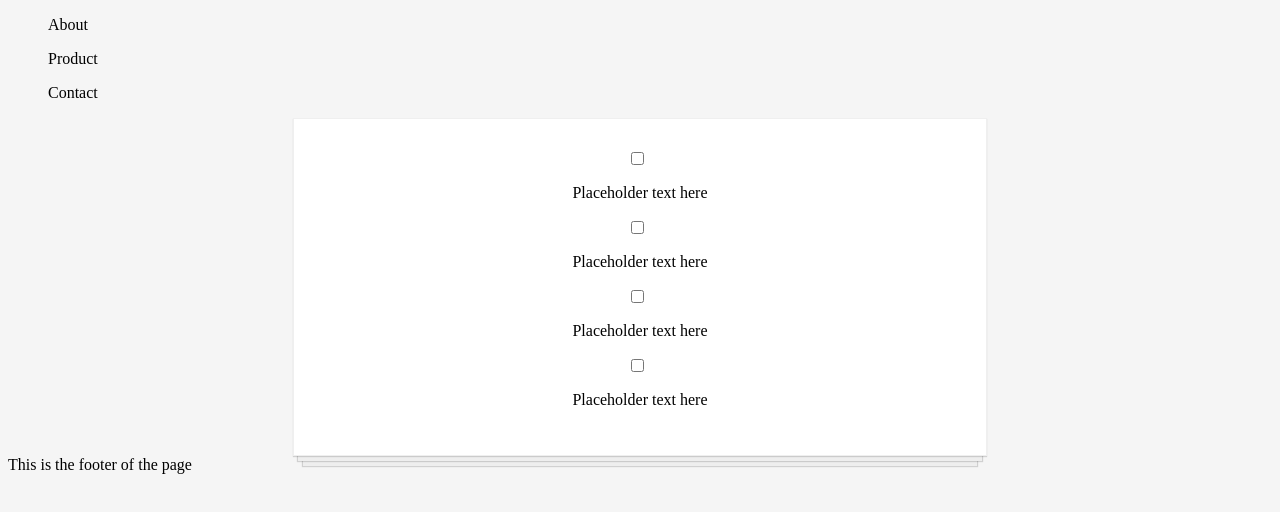
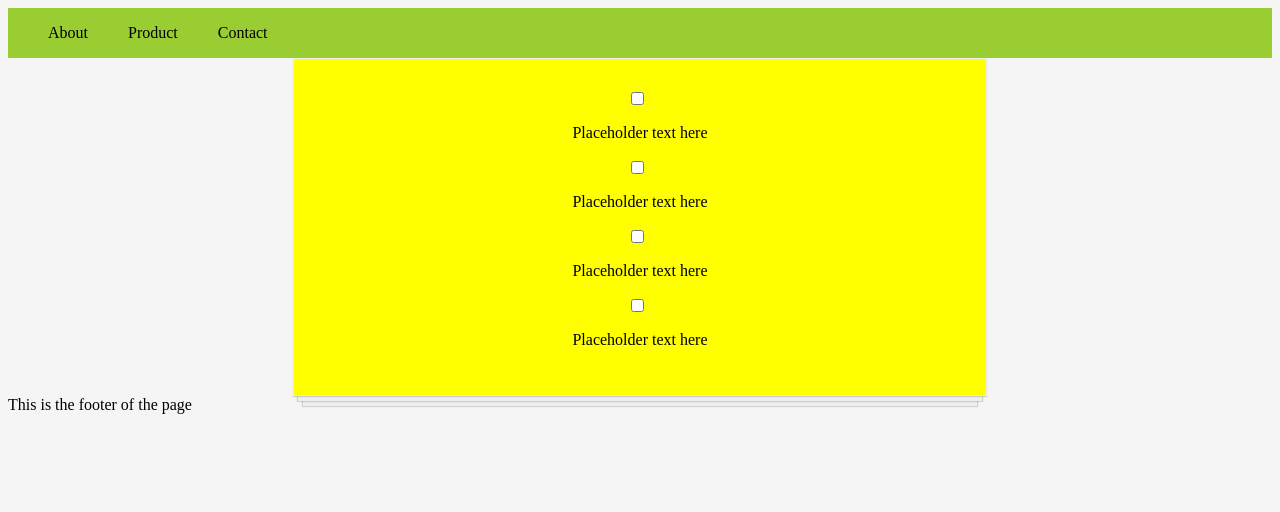
Before and after one commit to AliAbdulle/ScrimbaProject, a React (Create React App) app: page / in a window 1280 px wide. Shown: the top 512 px of the page. Built offline with nearby package versions, Linux system fonts and the light colour scheme.

Commit message:
Background color

```diff
--- a/src/index.css
+++ b/src/index.css
@@ -3,7 +3,7 @@ body {
 }
 
 .Todo-item {
-  background-color: white;
+  background-color: yellow;
   margin: auto;
   width: 50%;
   display: flex;
@@ -29,7 +29,8 @@ body {
   justify-content: flex-start;
   align-items: center;
   padding: 30px 20px 0;
-  width: 70%;
+  width: 90%;
+  height: 70%;
   border-bottom: 1px solid #cecece;
   font-family: Roboto, sans-serif;
   font-weight: 100;
@@ -45,3 +46,10 @@ input[type=checkbox] {
 input[type=checkbox]:focus {
   outline: 0;
 }
+.nav-bar {
+  display: flex;
+  background-color: yellowgreen;
+  max-width: 10px 20px;
+  padding-bottom: 10px 10px;
+
+}
```
